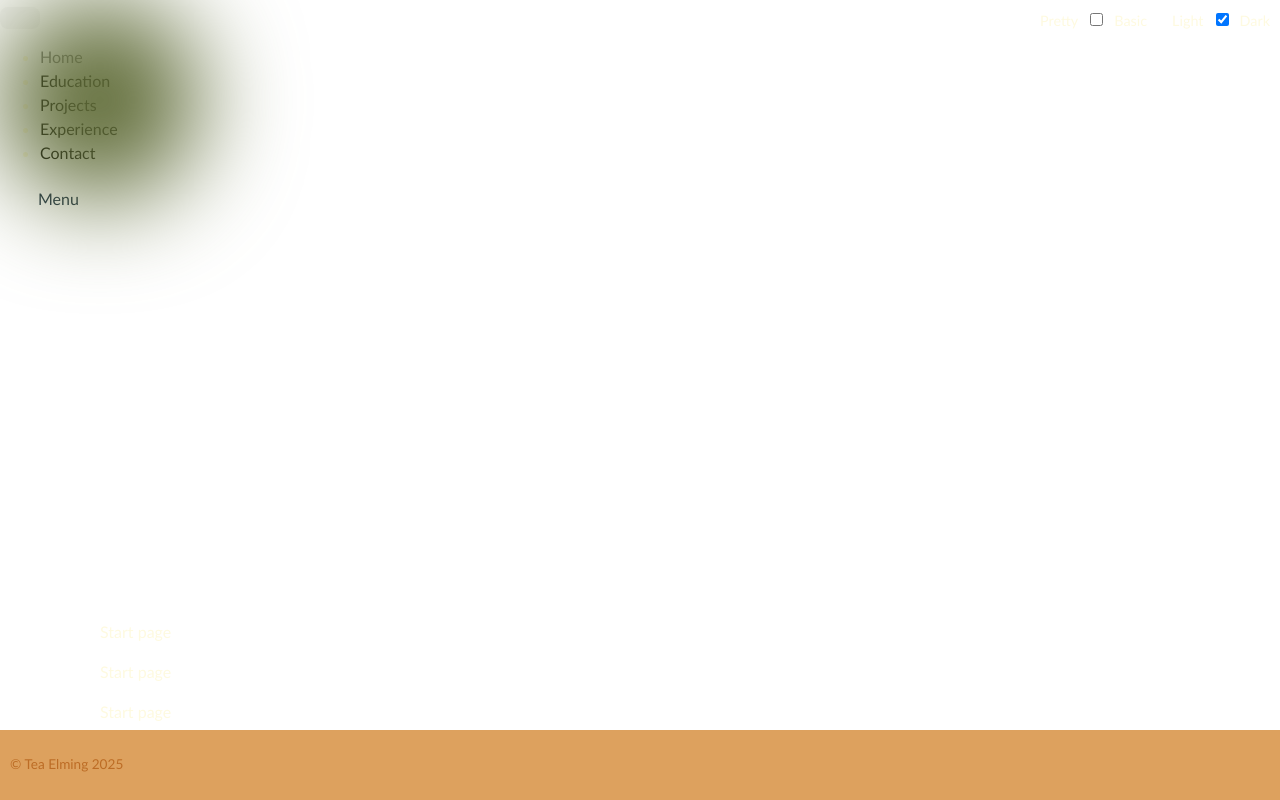
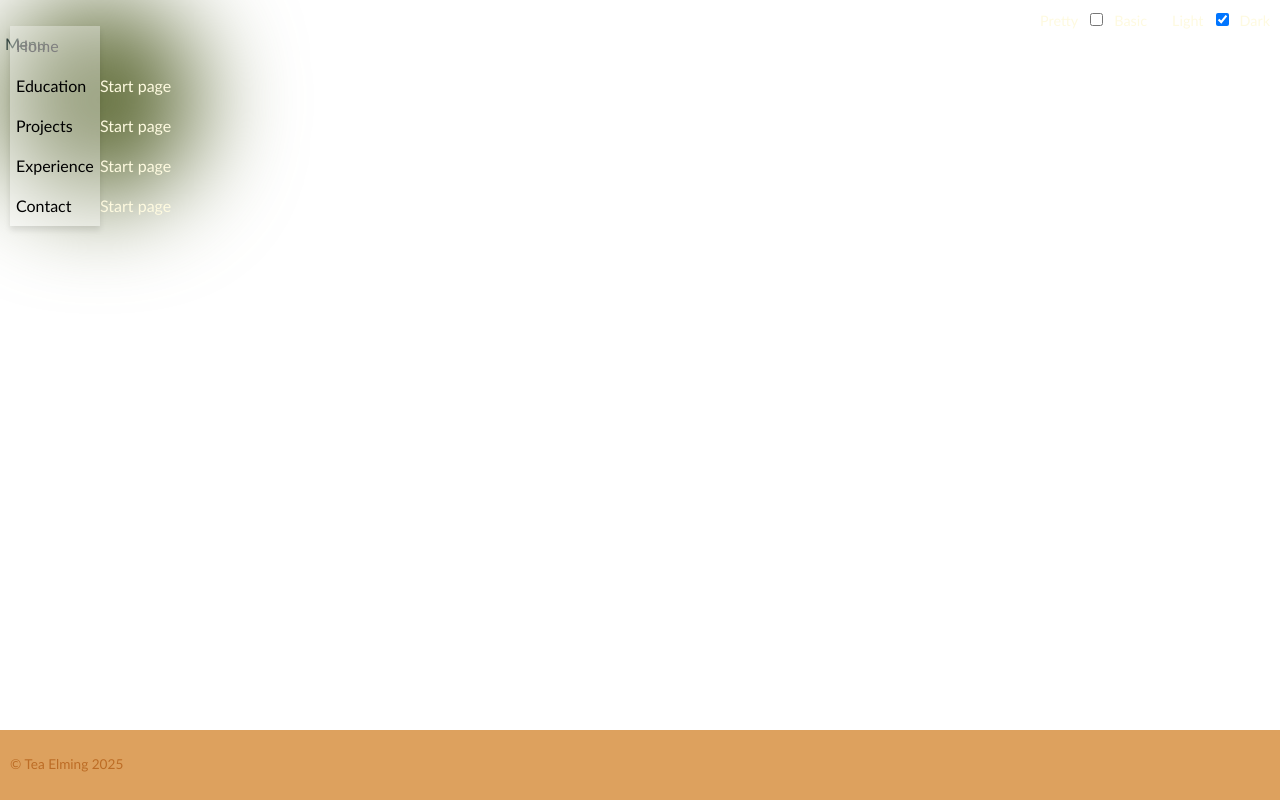
Before and after one commit to TeaElming/TeaElmingPortfolio, a React (Vite) app in the folder my-portfolio/: page / in a window 1280 px wide. Built offline with nearby package versions, Linux system fonts and the light colour scheme.

Commit message:
CSS updates to footer and navbar

```diff
--- a/my-portfolio/src/components/page-sections/Footer.tsx
+++ b/my-portfolio/src/components/page-sections/Footer.tsx
@@ -1,5 +1,7 @@
 /** @format */
 import React from "react"
+
+import "./css/Footer.css"
 
 const PortfolioFooter: React.FC = () => {
 	return (
--- a/my-portfolio/src/components/page-sections/Navbar.tsx
+++ b/my-portfolio/src/components/page-sections/Navbar.tsx
@@ -5,6 +5,8 @@ import Nav from "react-bootstrap/Nav"
 import NavbarDropdown from "./NavbarOptions"
 import OverlayTrigger from "react-bootstrap/OverlayTrigger"
 import Tooltip from "react-bootstrap/Tooltip"
+
+import "./css/Navbar.css"
 
 function PortfolioNavbar() {
 	const [dropdownOpen, setDropdownOpen] = useState(false)
--- a/my-portfolio/src/components/page-sections/NavbarOptions.tsx
+++ b/my-portfolio/src/components/page-sections/NavbarOptions.tsx
@@ -3,6 +3,8 @@
 import { useState, useEffect, useRef } from "react"
 import Button from "react-bootstrap/Button"
 import Collapse from "react-bootstrap/Collapse"
+
+import "./css/NavbarOptions.css"
 
 interface NavbarDropdownProps {
 	onToggle?: (isOpen: boolean) => void // Define onToggle prop with correct type
--- /dev/null
+++ b/my-portfolio/src/components/page-sections/css/Footer.css
@@ -0,0 +1,9 @@
+#root {
+  display: flex;
+  flex-direction: column;
+  min-height: 100vh;
+}
+
+.content-container {
+  flex-grow: 1;
+}
--- /dev/null
+++ b/my-portfolio/src/components/page-sections/css/Navbar.css
@@ -0,0 +1,37 @@
+
+.nav-link,
+.nav-link i {
+  color: var(--text-color) !important;
+  transition: color 0.3s ease;
+}
+
+/* Remove the default blue hover effect */
+.nav-link:hover,
+.nav-link i:hover {
+  color: var(--accent-color) !important;
+}
+
+/* Style for the navbar button */
+.navbar-button {
+  background-color: transparent !important;
+  border: none;
+  color: var(--text-color) !important;
+  padding: 8px 12px;
+  font-size: 16px;
+  margin-left: 20px;
+  cursor: pointer;
+  transition: background-color 0.3s, color 0.3s;
+}
+
+/* Change background and icon color on hover */
+.navbar-button:hover,
+.navbar-button:focus {
+  background-color: transparent !important;
+  color: var(--accent-color) !important;
+}
+
+/* Remove default Bootstrap outline effect on focus */
+.navbar-button:focus-visible {
+  outline: none;
+  box-shadow: none;
+}
--- /dev/null
+++ b/my-portfolio/src/components/page-sections/css/NavbarOptions.css
@@ -0,0 +1,37 @@
+/* Remove bullet points from the list */
+ul {
+  list-style: none;
+  padding: 0;
+  margin: 0;
+}
+
+/* Remove underline from all links */
+a {
+  text-decoration: none;
+  display: block; /* Ensures full width for easier clicking */
+  padding: 8px 6px; /* Adds some spacing */
+}
+
+/* Keep the button fixed in place */
+.navbar-button {
+  background-color: transparent;
+  border: none;
+  color: white;
+  padding: 8px 12px;
+  font-size: 16px;
+  margin-left: 20px;
+  cursor: pointer;
+  position: relative; /* Ensures no movement when dropdown opens */
+}
+
+/* Position dropdown absolutely to prevent shifting */
+.navbar-dropdown {
+  position: absolute;
+  left: 0;
+  margin: 0px 10px;
+  top: 100%; /* Positions dropdown below the button */
+  background-color: rgba(255, 255, 255, 0.336);
+  box-shadow: 0px 4px 6px rgba(0, 0, 0, 0.1);
+  width: max-content;
+  z-index: 10;
+}
```
